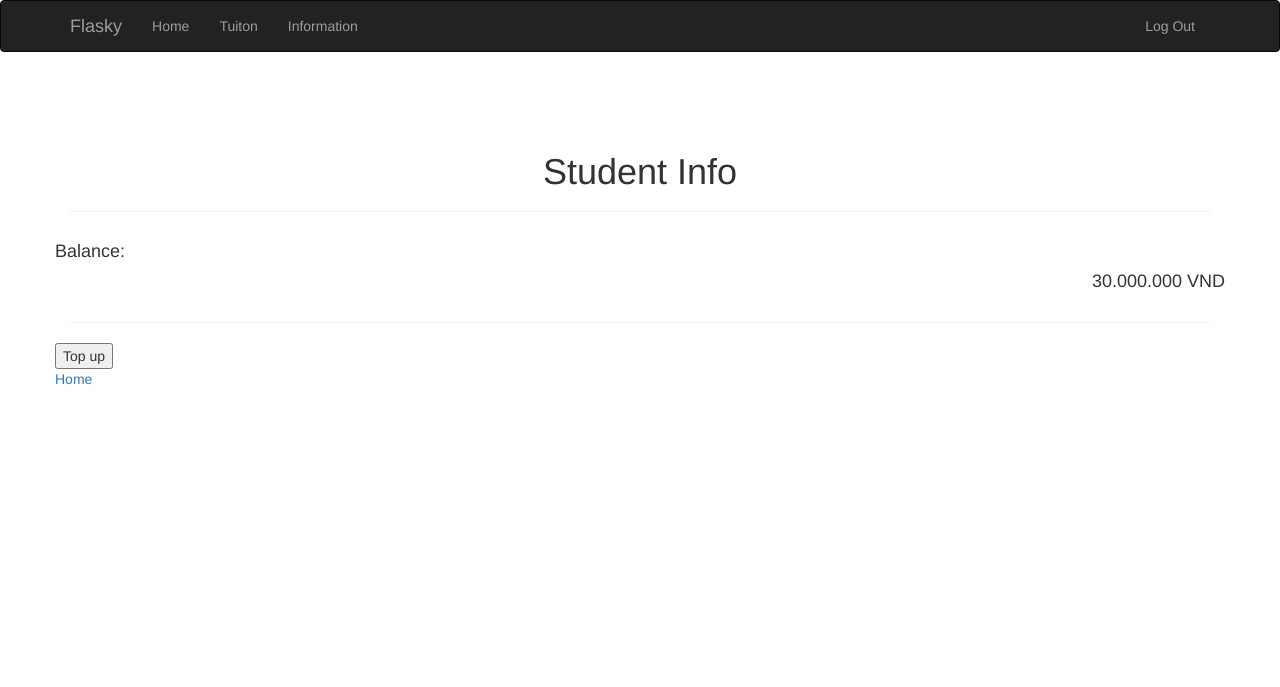
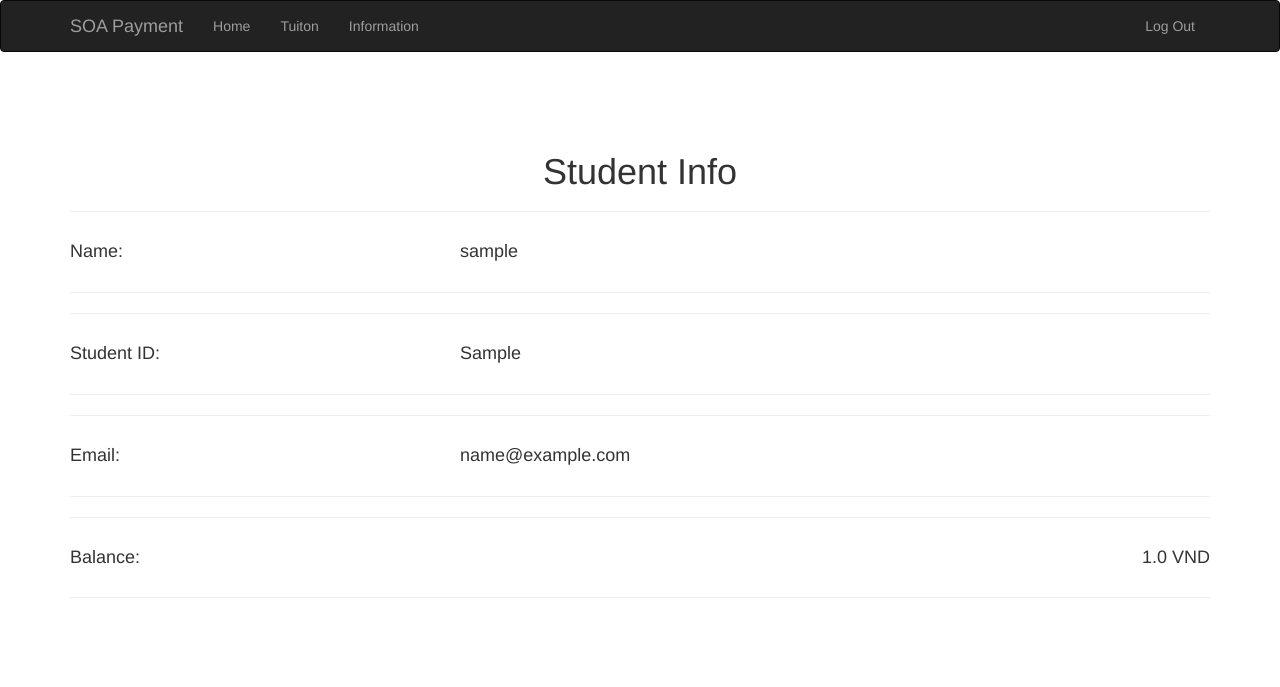
Before and after one commit to longvqp/SOA-Payment-Service, a Flask app: page /info in a window 1280 px wide. Shown: the top 687 px of the page. Run offline with Flask 2, Linux system fonts and the light colour scheme; a user stored in the database is signed in; tables that the repository leaves empty hold one stand-in row (values such as "Sample post"); some libraries are stand-ins or nearby versions.

Commit message:
Rework Student Info

```diff
--- a/app/main/views.py
+++ b/app/main/views.py
@@ -1,7 +1,7 @@
 from flask import render_template
 from . import main
 from .forms import retrieve_info
-
+from flask_login import current_user
 
 @main.route('/')
 def index():
--- a/app/templates/base.html
+++ b/app/templates/base.html
@@ -38,13 +38,17 @@
                 <span class="icon-bar"></span>
                 <span class="icon-bar"></span>
             </button>
-            <a class="navbar-brand" href="{{ url_for('main.index') }}">Flasky</a>
+            <a class="navbar-brand" href="{{ url_for('main.index') }}">SOA Payment</a>
         </div>
         <div class="navbar-collapse collapse">
             <ul class="nav navbar-nav">
                 <li><a href="{{ url_for('main.index') }}">Home</a></li>
+                {% if current_user.is_authenticated %}
                 <li><a href="{{ url_for('main.tuition') }}">Tuiton</a></li>
                 <li><a href="{{ url_for('main.info') }}">Information</a></li>
+                {% else %}
+
+                {% endif %}
             </ul>
             <ul class="nav navbar-nav navbar-right">
                 {% if current_user.is_authenticated %}
--- a/app/templates/info.html
+++ b/app/templates/info.html
@@ -18,25 +18,52 @@
 
             <hr>
             <div class="row">
-                <div class="col-4">
+                <div class="col-md-4">
+                    <h4>Name: </h4>
+                </div>
+                <div class="col-md-8" style="text-align: left;">
+                    <h4>{{ current_user.username }}</h4>
+                </div>
+            </div>
+            <hr>
+
+            <hr>
+            <div class="row">
+                <div class="col-md-4">
+                    <h4>Student ID: </h4>
+                </div>
+                <div class="col-md-8" style="text-align: left;">
+                    <h4>{{ current_user.masv }}</h4>
+                </div>
+            </div>
+            <hr>
+
+            <hr>
+            <div class="row">
+                <div class="col-md-4">
+                    <h4>Email: </h4>
+                </div>
+                <div class="col-md-8" style="text-align: left;">
+                    <h4>{{ current_user.email }}</h4>
+                </div>
+            </div>
+            <hr>
+
+            <hr>
+            <div class="row">
+                <div class="col-md-4">
                     <h4>Balance: </h4>
                 </div>
-                <div class="col-8" style="text-align: right;">
-                    <h4>30.000.000 VND</h4>
+                <div class="col-md-8" style="text-align: right;">
+                    <h4>{{ current_user.sodu }} VND</h4>
                 </div>
             </div>
-
             <hr>
 
 
 
             <div class="row">
-            <div class="col-6">
-                <button class="custom_btn">Top up</button>
-            </div>
-            <div class="col-6">
-                <a href="/">Home</a>
-            </div>
+
             </div>
         </div>
         <div class="col-4">
```
Also changed, not shown: app/templates/index.html (+14 -2 lines). Lines whose indentation alone changed are shown as unchanged.
